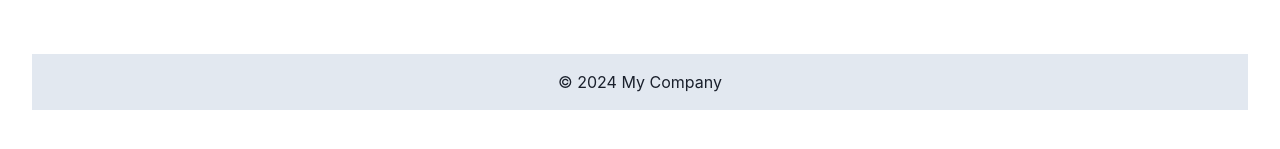
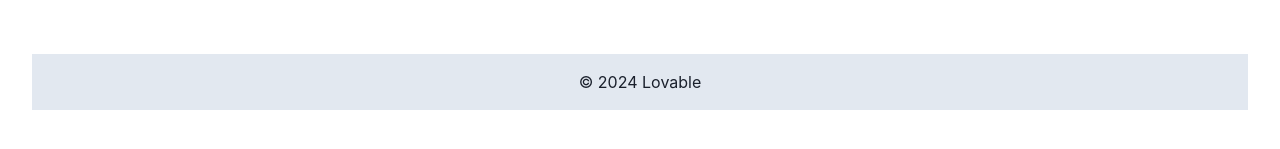
Before and after one commit to GPT-Engineer-App-Dev/copycat-cli, a React (Vite) app: page / in a window 1280 px wide. Shown: the part 157-306 px from the top of the page. Built offline with nearby package versions, Linux system fonts and the light colour scheme.

Commit message:
Updated the company name in the copyright notice to "Lovable" in the Footer component.
Prompt: Make the copyright assigned to the company name Lovable

```diff
--- a/src/components/Footer.jsx
+++ b/src/components/Footer.jsx
@@ -4,7 +4,7 @@ import { Box, Text } from "@chakra-ui/react";
 const Footer = () => {
   return (
     <Box as="footer" width="full" p={4} bg="gray.200" textAlign="center">
-      <Text>&copy; {new Date().getFullYear()} My Company</Text>
+      <Text>&copy; {new Date().getFullYear()} Lovable</Text>
     </Box>
   );
 };
```
